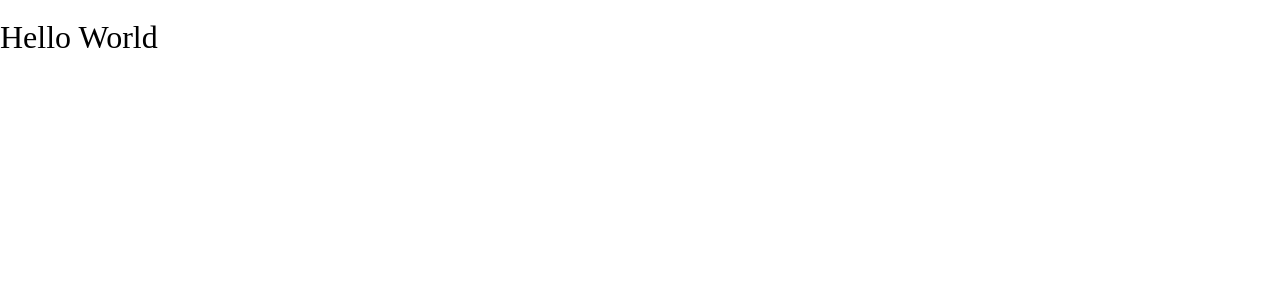
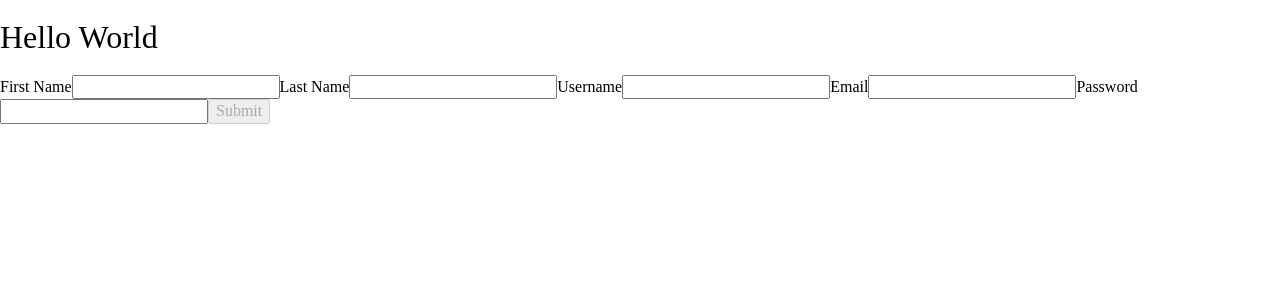
Before and after one commit to waylonturbes/what-to-do-planner, a React (Create React App) app in the folder client/: page / in a window 1280 px wide. Shown: the top 300 px of the page. Built offline with nearby package versions, Linux system fonts and the light colour scheme.

Commit message:
Added AuthPage to App to render the component.

```diff
--- a/client/src/App.js
+++ b/client/src/App.js
@@ -1,9 +1,11 @@
 import React from "react"
+import AuthPage from "./components/auth/AuthPage"
 
 function App() {
   return (
     <div className="app">
       <h1>Hello World</h1>
+      <AuthPage />
     </div>
   )
 }
```
